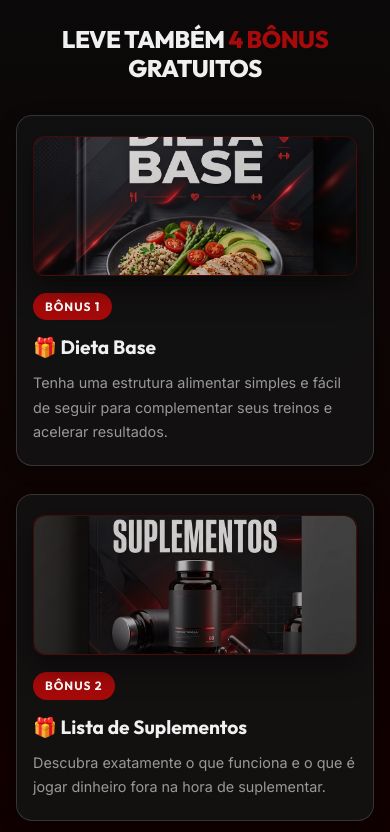
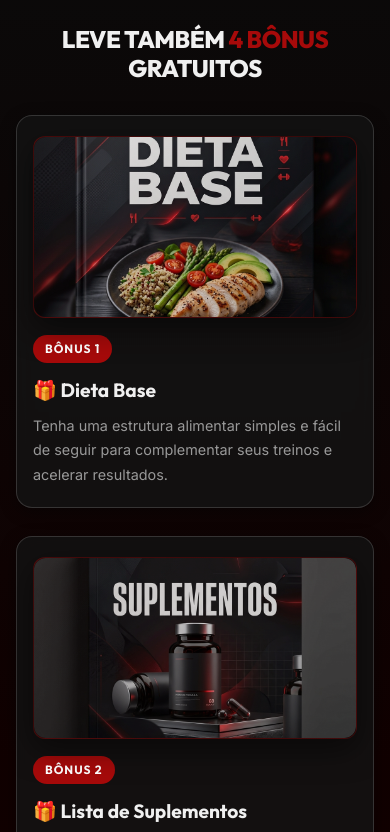
Before and after one commit to tinoonon/jorlan, a plain HTML site: page index.html in a window 390 px wide. Shown: the part 4280-5112 px from the top of the page. Drawn offline with Linux system fonts and the light colour scheme.

Commit message:
initial commit

```diff
--- a/style.css
+++ b/style.css
@@ -319,7 +319,8 @@ img { display: block; max-width: 100%; }
 /* Bônus Imagens (Mockups Premium) */
 .bonus-img-wrap {
   width: 100%;
-  height: 200px;
+  height: auto;
+  aspect-ratio: 16 / 9;
   margin-bottom: 24px;
   border-radius: 12px;
   background: linear-gradient(135deg, rgba(230,0,0,0.1), rgba(10,10,10,0.8));
@@ -710,7 +711,7 @@ footer p { color: var(--color-text-muted); font-size: 0.85rem; margin-bottom: 8p
   .method-card .glass-card { padding: 20px 14px; }
 
   /* Bonus */
-  .bonus-img-wrap { height: 140px; margin-bottom: 16px; }
+  .bonus-img-wrap { height: auto; aspect-ratio: 16 / 9; margin-bottom: 16px; }
 
   /* Price Box */
   .price-box {
```
